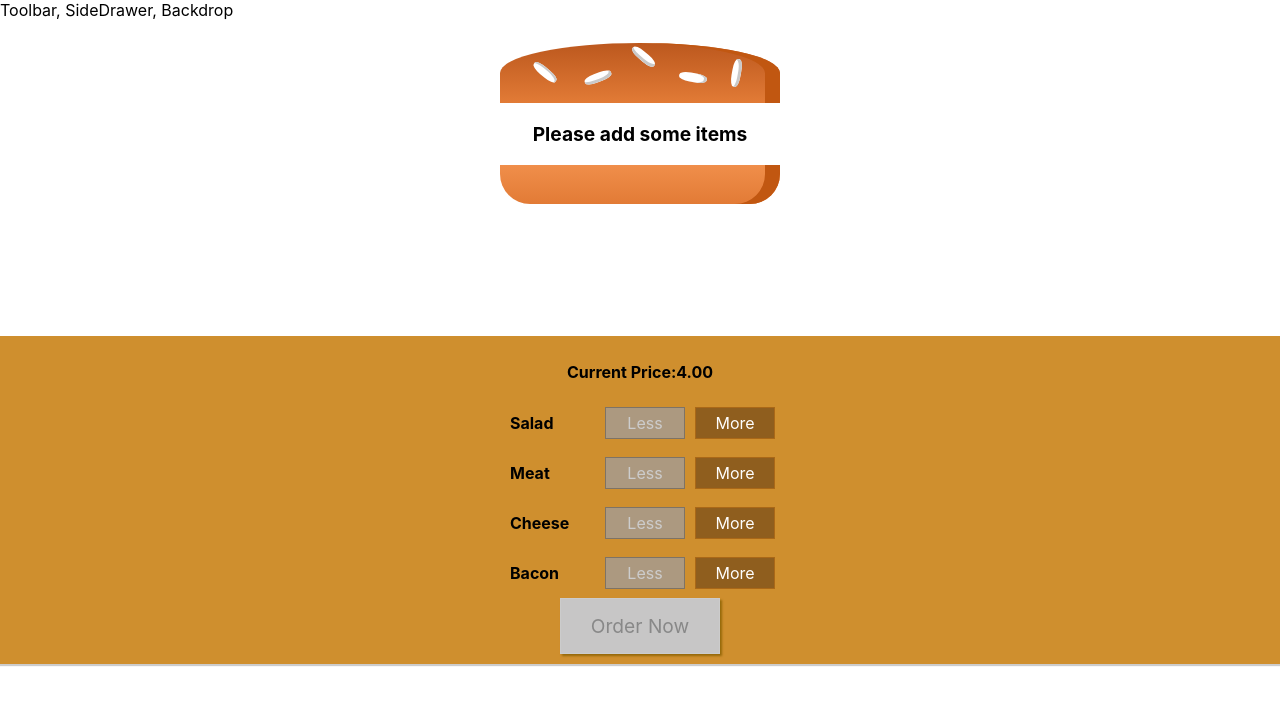
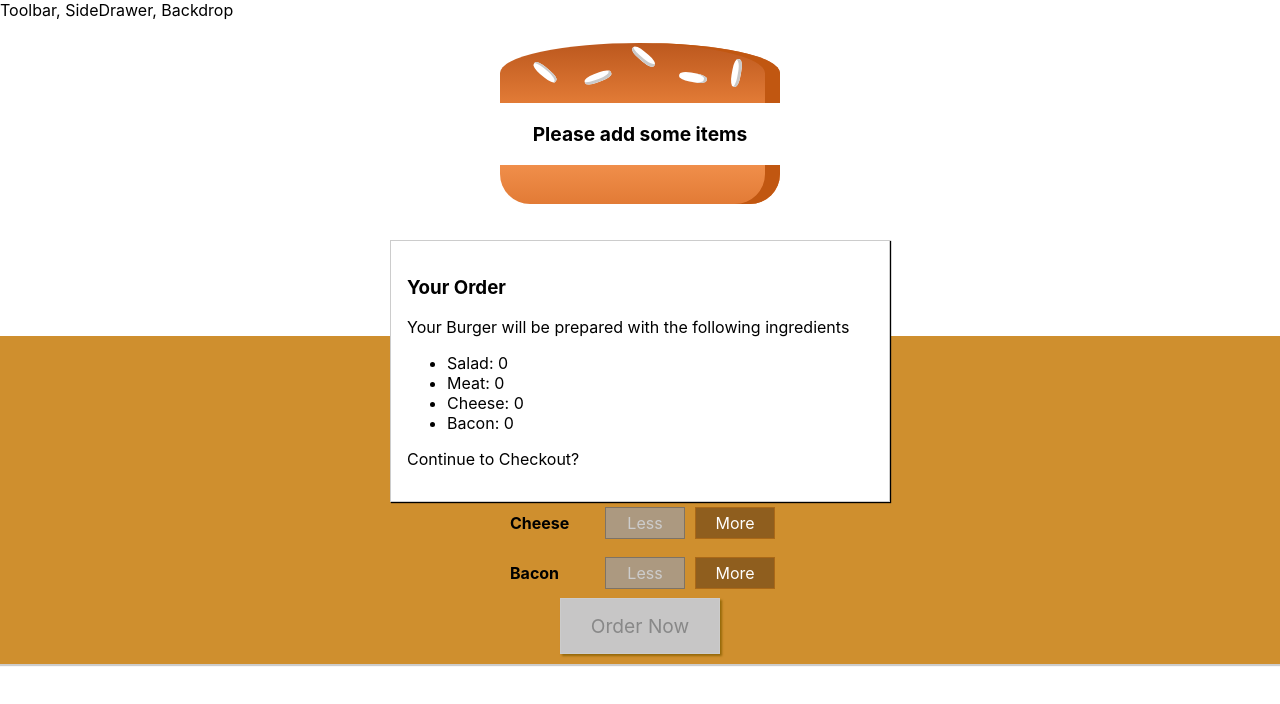
Before and after one commit to m10hit/Burger-app, a React (Create React App) app: page / in a window 1280 px wide. Shown: the top 704 px of the page. Built offline with nearby package versions, Linux system fonts and the light colour scheme.

Commit message:
add modal

```diff
--- /dev/null
+++ b/src/components/Burger/OrderSummary/OrderSummary.js
@@ -0,0 +1,23 @@
+import React from 'react';
+import Auxilliary from '../../../hoc/Auxiliary';
+
+const OrderSummary = (props) => {
+  // <li>Salad: 1</li>
+  // <li>Meat:3</li>
+  const ingredients = Object.keys(props.ingredients).map((igKey) => (
+    <li key={igKey}>
+      {igKey.charAt(0).toUpperCase() + igKey.slice(1)}:{' '}
+      {props.ingredients[igKey]}
+    </li>
+  ));
+  return (
+    <Auxilliary>
+      <h3>Your Order</h3>
+      <p>Your Burger will be prepared with the following ingredients</p>
+      <ul>{ingredients}</ul>
+      <p>Continue to Checkout?</p>
+    </Auxilliary>
+  );
+};
+
+export default OrderSummary;
--- /dev/null
+++ b/src/components/UI/Modal/Modal.js
@@ -0,0 +1,8 @@
+import React from 'react';
+import classes from './Modal.module.css';
+
+const Modal = (props) => {
+  return <div className={classes.Modal}>{props.children}</div>;
+};
+
+export default Modal;
--- /dev/null
+++ b/src/components/UI/Modal/Modal.module.css
@@ -0,0 +1,20 @@
+.Modal {
+  position: fixed;
+  z-index: 500;
+  background-color: white;
+  width: 70%;
+  border: 1px solid #ccc;
+  box-shadow: 1px 1px 1px black;
+  padding: 16px;
+  left: 15%;
+  top: 30%;
+  box-sizing: border-box;
+  transition: all 0.3s ease-out;
+}
+
+@media (min-width: 600px) {
+  .Modal {
+    width: 500px;
+    left: calc(50% - 250px);
+  }
+}
--- a/src/containers/BurgerBuilder/BurgerBuilder.js
+++ b/src/containers/BurgerBuilder/BurgerBuilder.js
@@ -2,6 +2,8 @@ import React, { Component } from 'react';
 import Auxiliary from '../../hoc/Auxiliary';
 import Burger from '../../components/Burger/Burger';
 import BuildControls from '../../components/Burger/BuildControls/BuildControls';
+import Modal from '../../components/UI/Modal/Modal';
+import OrderSummary from '../../components/Burger/OrderSummary/OrderSummary';
 
 const INGREDIENT_PRICES = {
   salad: 0.5,
@@ -61,6 +63,9 @@ class BurgerBuilder extends Component {
 
     return (
       <Auxiliary>
+        <Modal>
+          <OrderSummary ingredients={this.state.ingredients} />
+        </Modal>
         <Burger ingredients={this.state.ingredients} />
         <BuildControls
           labels={this.state.ingredients}
```
Also changed, not shown: src/components/UI/Backdrop/Backdrop.js (added).
